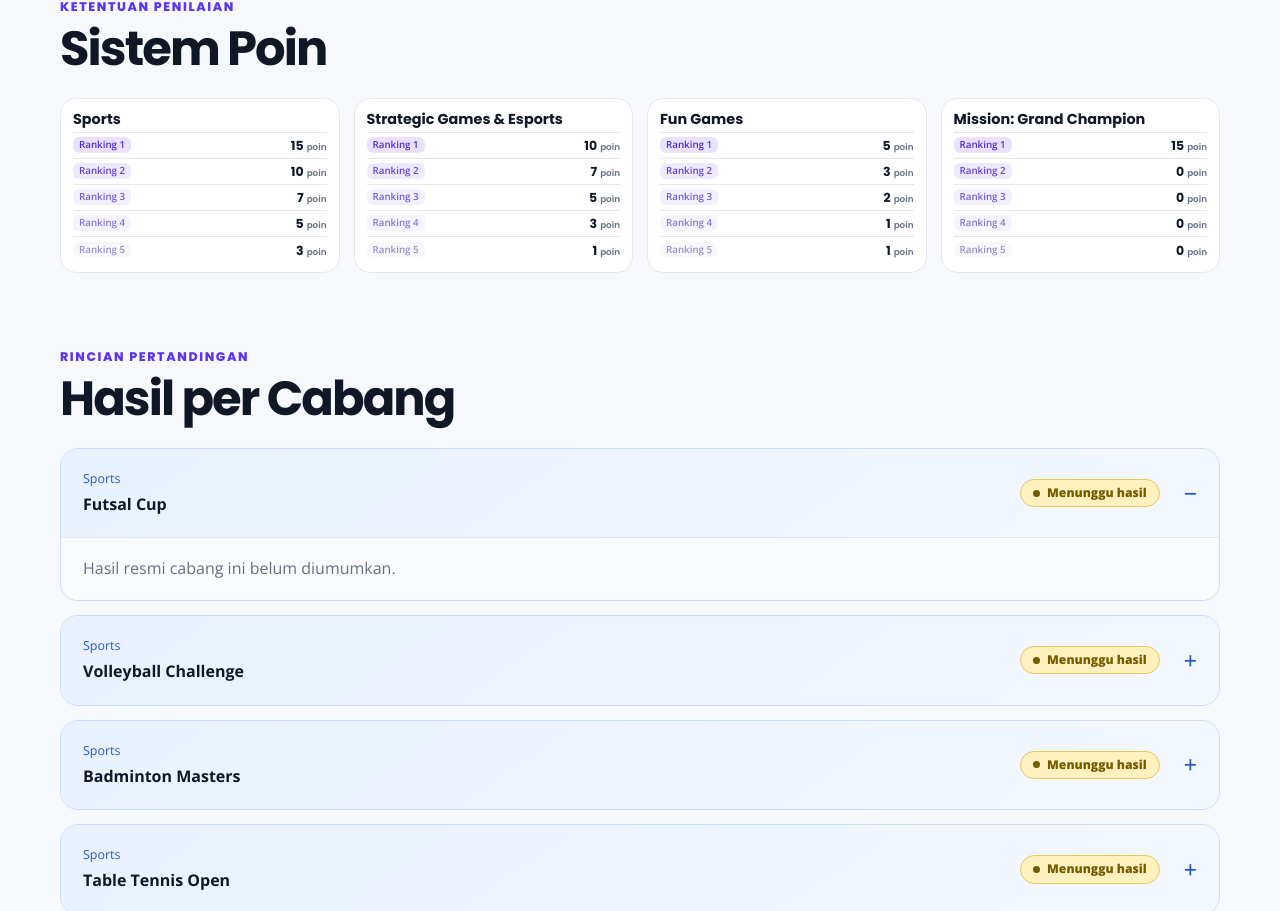
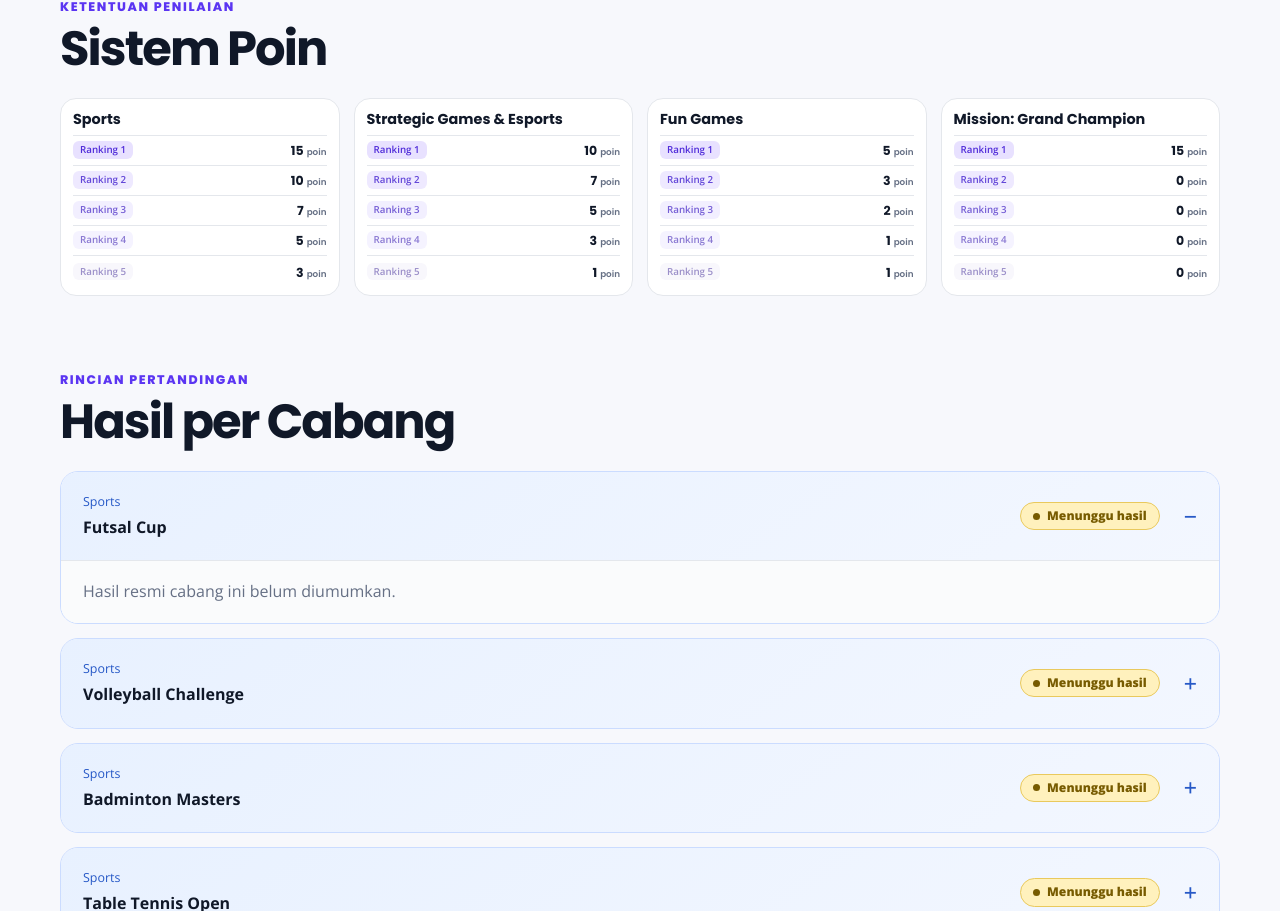
Before and after one commit to ruswanhidayat/portal-atlantik, a Next.js app: page /leaderboard in a window 1280 px wide. Shown: the part 1158-2069 px from the top of the page. Built offline with nearby package versions, Linux system fonts and the light colour scheme.

Commit message:
Update styles for score card elements in globals.css
Increased margin, min-height, padding, and adjusted styles for score card elements.

```diff
--- a/app/globals.css
+++ b/app/globals.css
@@ -888,7 +888,7 @@ a.announcement-list-item:hover .announcement-list-arrow {
 
 .score-card h3 {
   min-height: unset;
-  margin: 0 0 3px;
+  margin: 0 0 6px;
   font-size: 0.9rem;
   line-height: 1.2;
 }
@@ -905,8 +905,8 @@ a.announcement-list-item:hover .announcement-list-arrow {
   justify-content: space-between;
   gap: 4px;
 
-  min-height: 26px;
-  padding: 3px 0;
+  min-height: 30px;
+  padding: 5px 0;
 
   border-top: 1px solid var(--line);
 }
@@ -921,7 +921,7 @@ a.announcement-list-item:hover .announcement-list-arrow {
   align-items: center;
   width: fit-content;
 
-  padding: 2px 6px;
+  padding: 3px 7px;
   border-radius: 6px;
 
   font-size: 0.61rem;
```
